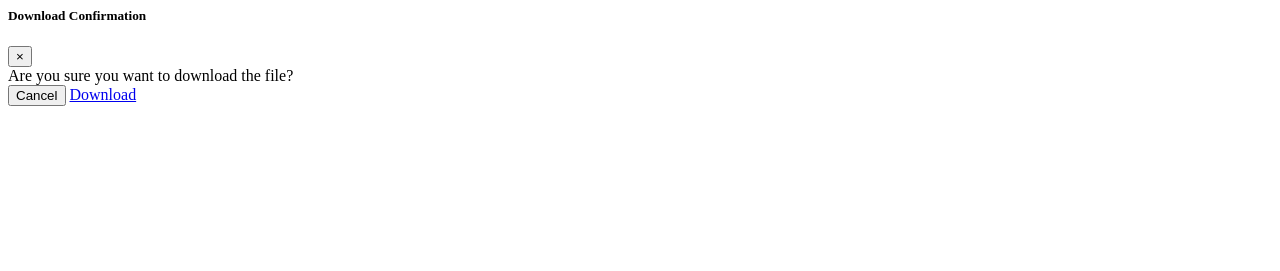
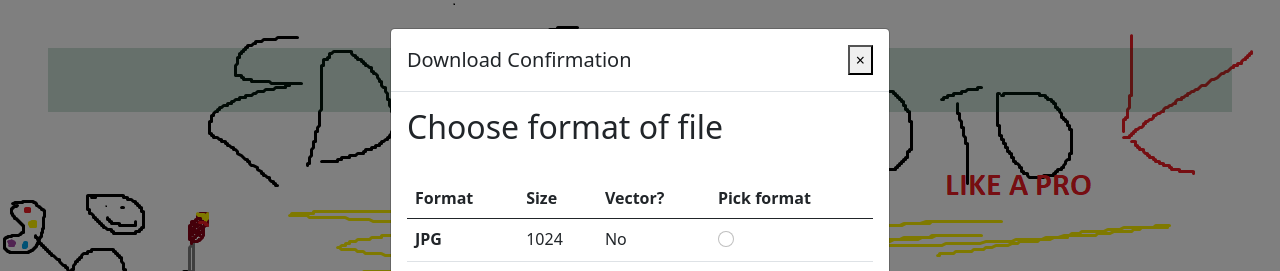
Before and after one commit to WiktorSchab/Image-Editor-Page, a Flask app: template Templates/download_window.html in a window 1280 px wide. Shown: the top 271 px of the page. Run offline with Flask 3, Linux system fonts and the light colour scheme; the template is opened without the code that fills it, so the values that code supplies are empty; some libraries are stand-ins or nearby versions.

Commit message:
Added poping window with download format

```diff
--- a/Image_editor_project.py
+++ b/Image_editor_project.py
@@ -55,7 +55,7 @@ def index(d={'access': 0, 'filename': None}):
             # saving values to dict, so they won't be refreshed
             d['filename'] = filename
         filename = d['filename']
-        return render_template('work_page.html', file_name=filename)
+        return render_template('work_page.html', file_name=filename, url_download = url_for('download',file_name=filename))
     return render_template('index.html', form=form)
 
 
@@ -155,6 +155,18 @@ def only_color(file_name,a=1):
 
     return redirect(url_for('index'))
 
+# Page with download window
+@app.route('/download/<file_name>', methods=['POST', 'GET'])
+def download(file_name):
+    if request.method == 'GET':
+        print('a')
+        return render_template('download_window.html', file_name=file_name,url_download='#')
+    else:
+        format = request.form['format']
+        print(format)
+        return redirect(url_for('index'))
+
+
 
 if __name__ == '__main__':
     app.run(debug=True)
--- a/Templates/download_window.html
+++ b/Templates/download_window.html
@@ -1,20 +1,77 @@
 <!--Bootstrap modal, it will show up if user will click download button-->
+{% include 'work_page.html' %}
 <div class="modal fade" id="downloadModal" tabindex="-1" role="dialog" aria-labelledby="exampleModalLabel" aria-hidden="true">
     <div class="modal-dialog" role="document">
         <div class="modal-content">
             <div class="modal-header">
                 <h5 class="modal-title" id="exampleModalLabel">Download Confirmation</h5>
+
                 <button type="button" class="close" data-dismiss="modal" aria-label="Close">
                     <span aria-hidden="true">&times;</span>
                 </button>
             </div>
-            <div class="modal-body">
-                Are you sure you want to download the file?
+
+            <form action="{{ url_for('download',file_name=file_name) }}" method="POST" id="downloadForm">
+                <div class="modal-body">
+                <h2>Choose format of file</h2><br>
+                <table class="table table-hover">
+                    <thead>
+                    <tr>
+                        <th scope="col">Format</th>
+                        <th scope="col">Size</th>
+                        <th scope="col">Vector?</th>
+                        <th scope="col">Pick format</th>
+                    </tr>
+                    </thead>
+                    <tbody>
+                    <tr>
+                        <th scope="row">JPG</th>
+                        <td>1024</td>
+                        <td>No</td>
+                        <th scope="col">
+                            <div class="form-check">
+                                <input class="form-check-input" type="radio" name="format" id="formatJPG" value="jpg" required>
+                            </div>
+                        </th>
+                    </tr>
+                    <tr>
+                        <th scope="row">PNG</th>
+                        <td>1024</td>
+                        <td>Yes</td>
+                        <th scope="col">
+                            <div class="form-check">
+                                <input class="form-check-input" type="radio" name="format" id="formatPNG" value="png" required>
+                            </div>
+                        </th>
+                    </tr>
+                    <tr>
+                        <th scope="row">TIFF</th>
+                        <td>1024</td>
+                        <td>No</td>
+                        <th scope="col">
+                            <div class="form-check">
+                                <input class="form-check-input" type="radio" name="format" id="formatTIFF" value="tiff" required>
+                            </div>
+                        </th>
+                    </tr>
+                    <tr>
+                        <th scope="row">GIF</th>
+                        <td>1024</td>
+                        <td>No</td>
+                        <th scope="col">
+                            <div class="form-check">
+                                <input class="form-check-input" type="radio" name="format" id="formatGIF" value="gif" required>
+                            </div>
+                        </th>
+                    </tr>
+                    </tbody>
+                </table>
             </div>
-            <div class="modal-footer">
-                <button type="button" class="btn btn-secondary" data-dismiss="modal">Cancel</button>
-                <a class="btn btn-success" href="{{ url_for('index') }}">Download</a>
-            </div>
+                <div class="modal-footer">
+                    <button type="button" class="btn btn-secondary cancel" data-dismiss="modal">Cancel</button>
+                    <button type="submit" class="btn btn-success" form="downloadForm">Download</button>
+                </div>
+            </form>
         </div>
     </div>
 </div>
--- a/Templates/js_script.js
+++ b/Templates/js_script.js
@@ -76,6 +76,12 @@ for (let i = 0; i < (list_of_color.length); i++) {
 }
 
 // if user click download button modal window will show up
-$('.download').click(function (){
-            $('#downloadModal').modal('show');
+document.addEventListener("DOMContentLoaded", function(){
+    $('#downloadModal').modal('show');
 });
+
+$('.cancel').click(function (){
+    //
+    console.log('wokr');
+    window.location.href = "{{ url_for('index') }}";
+});
--- a/Templates/work_page.html
+++ b/Templates/work_page.html
@@ -10,7 +10,8 @@
 
         <div>
             <a class="btn btn-outline-danger p-3" style="width: 200px;" onclick="deleteCookie('Color_buttons')" href="{{ url_for('img_change') }}" role="button">Change image</a>
-            <a class="btn btn-outline-success p-3 download" style="width: 100px; margin-left:50px; margin-right:50px">Download</a>
+            <a class="btn btn-outline-success p-3 download" style="width: 100px; margin-left:50px; margin-right:50px" href="{{ url_download }}" >Download</a>
+
             <a class="btn btn-outline-primary p-3" style="width: 200px;" onclick="deleteCookie('Color_buttons')" href="{{ url_for('img_reset',file_name=file_name) }}" role="button">Reset</a>
         </div>
         <div class="d-flex justify-content-center align-items-center w-100 h-100">
@@ -43,7 +44,7 @@
             </div>
         </div>
     </div>
-    {% include "download_window.html" %}
+
 
     <script src="https://ajax.googleapis.com/ajax/libs/jquery/3.6.4/jquery.min.js"></script>
     <script type="text/javascript">{% include "js_script.js" %}</script>
```
